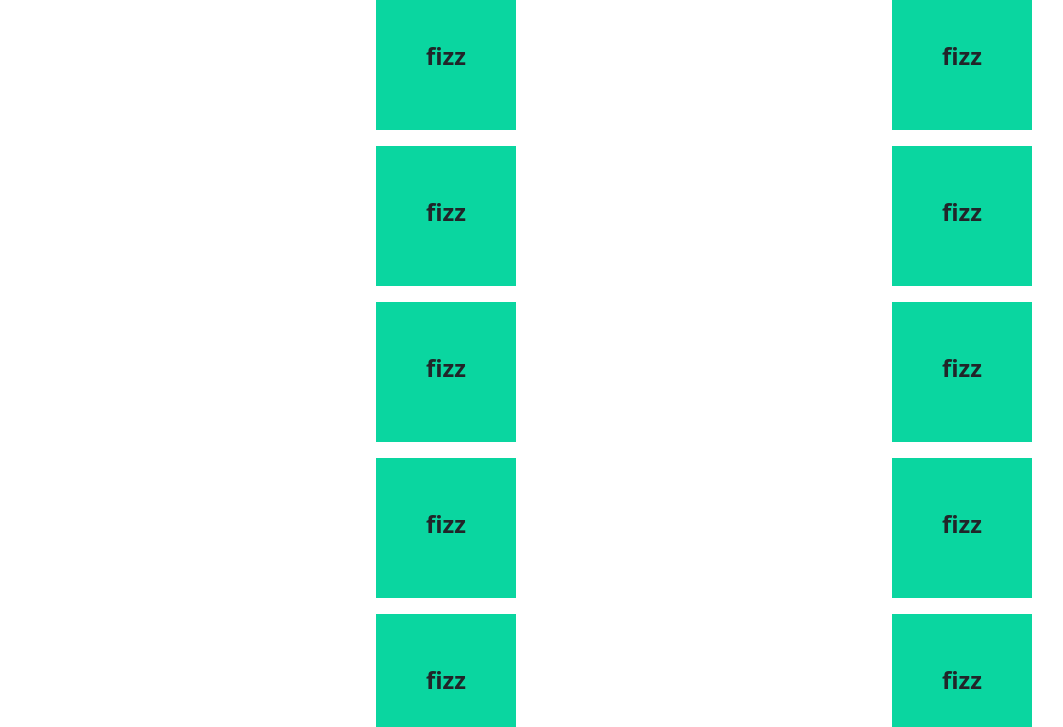
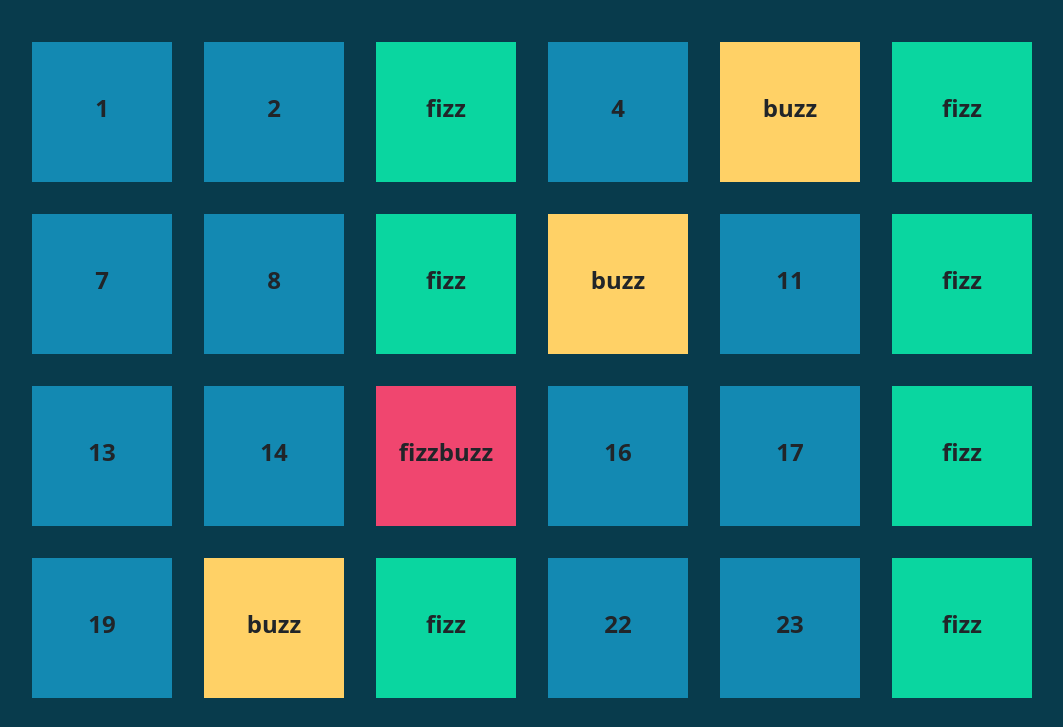
Before and after one commit to FrancescoRispoli17/js-fizzbuzz, a plain HTML site: page index.html in a window 1280 px wide. Shown: the part 166-893 px from the top of the page, without its empty margins (54-1117 px from the left). Drawn offline with nearby package versions, Linux system fonts and the light colour scheme.

Commit message:
[UPD] complete

```diff
--- a/css/style.css
+++ b/css/style.css
@@ -3,8 +3,11 @@
     padding: 0;
     box-sizing: border-box;
 }
+body{
+    background-color: #083B4C !important;
+}
 .margin{
-    margin: 1rem;
+    margin: 1rem 1rem !important;
 }
 .padding{
     padding-top: 3rem;
--- a/index.html
+++ b/index.html
@@ -9,7 +9,9 @@
     <title>Document</title>
 </head>
 <body>
-    <div class="container">
+
+    <div class="container text-center">
+        <h1 class="display-1 fw-bold text-light my-5">FizzBuzzDOM</h1>
         <div class="row">
             <!-- <div class="padding margin text-center">
                 <p class="fw-bold fs-4">1</p>
--- a/js/myscript.js
+++ b/js/myscript.js
@@ -1,13 +1,24 @@
 'use strict';
 
 const row=document.querySelector('.row');
-let k;
 for(let i = 1; i <= 100; i++){
     const div = document.createElement('div');
     const p = document.createElement('p');
-    if(i % 3 == 0){
+    if((i % 5 == 0) && (i % 3 == 0)){
+        div.classList.add('fizzbuzz');
+        p.append('fizzbuzz');
+    }
+    else if(i % 5 == 0){
+        div.classList.add('buzz');
+        p.append('buzz')
+    }
+    else if(i % 3 == 0){
         div.classList.add('fizz');
         p.append('fizz')
+    }
+    else{
+        div.classList.add('n');
+        p.append(i)
     }
     div.classList.add('padding', 'margin', 'text-center');
     p.classList.add('fw-bold', 'fs-4');
```
Also changed, not shown: 1 other file.
